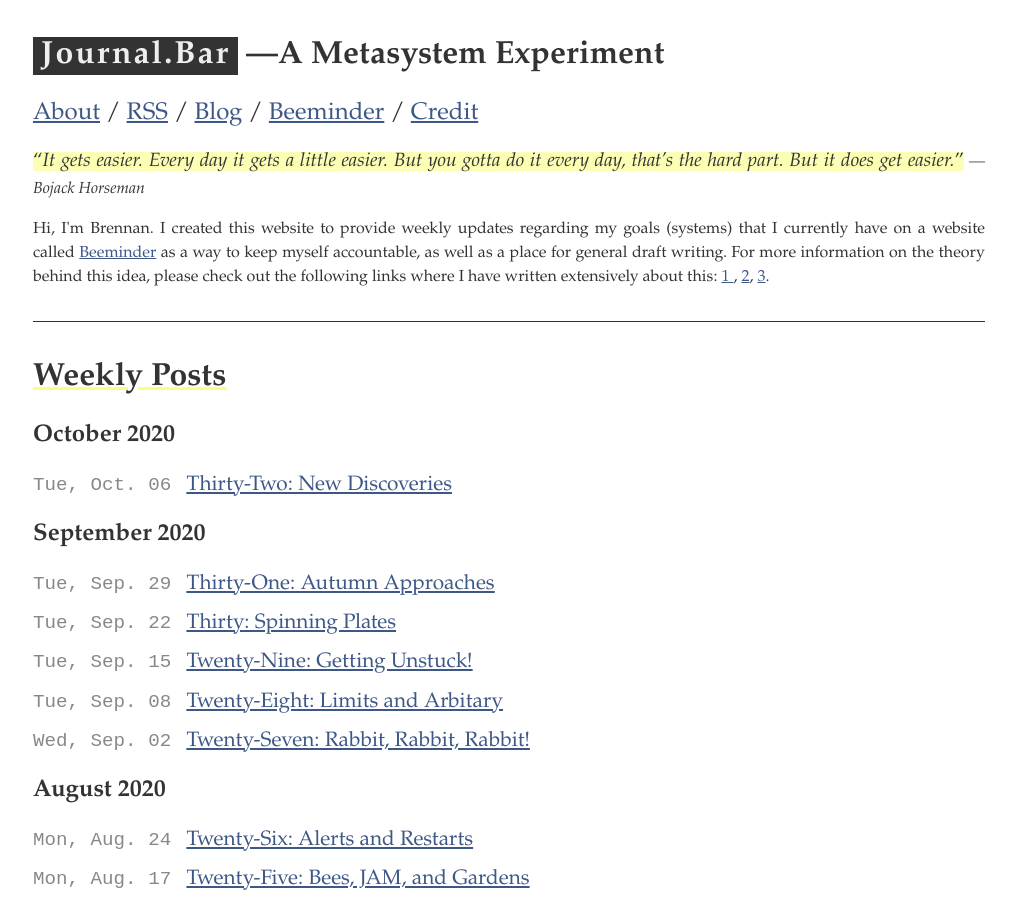
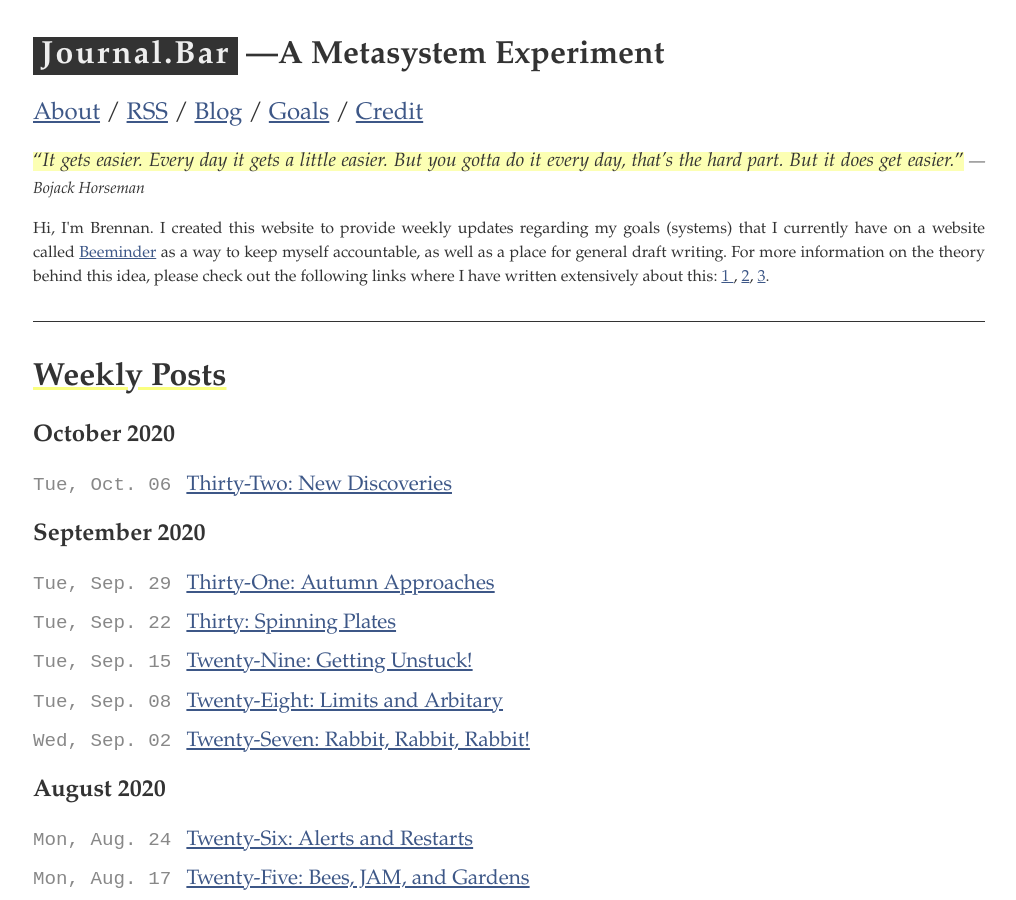
Before and after one commit to brennanbrown/journalbar, a Jekyll site: the page built from index.html, in a window 1280 px wide and 900 px high. Shown: the whole window, without its empty margins (131-1147 px from the left). Built offline with Jekyll 4.4.1, drawn with Linux system fonts in a browser that asks for light colours.

Commit message:
Add Beeminder wiki to navigation

```diff
--- a/_includes/nav.html
+++ b/_includes/nav.html
@@ -1,4 +1,7 @@
 <p class="site-nav"><a href="{{ '/about' | prepend: site.baseurl | prepend: site.url }}">About</a> / <a
         href="{{ '/feed.xml' | prepend: site.baseurl | prepend: site.url }}">RSS</a> / <a
-        href="http://wandernotebook.com">Blog</a> / <a href="http://beeminder.com/brennanbrown">Beeminder</a> / <a
-        href="{{ '/credit' | prepend: site.baseurl | prepend: site.url }}">Credit </a> </p>
+        href="https://wandernotebook.com">Blog</a> / <a
+        href="http://beeminder.com/brennanbrown">Goals</a> / <a
+        href="https://www.nathanarthur.com/beeminder-wiki/>Wiki</a> / <a
+        href="{{ '/credit' | prepend: site.baseurl | prepend: site.url }}">Credit </a>
+</p>
```
